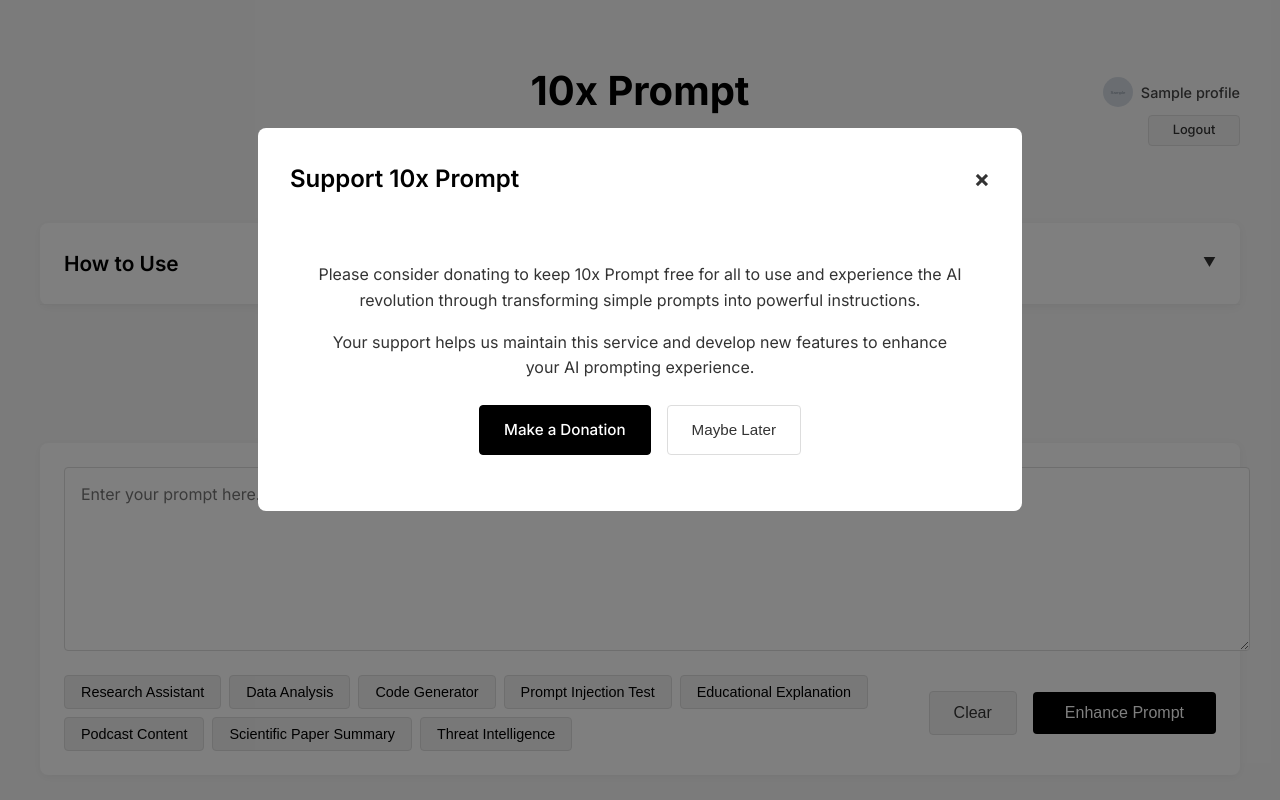
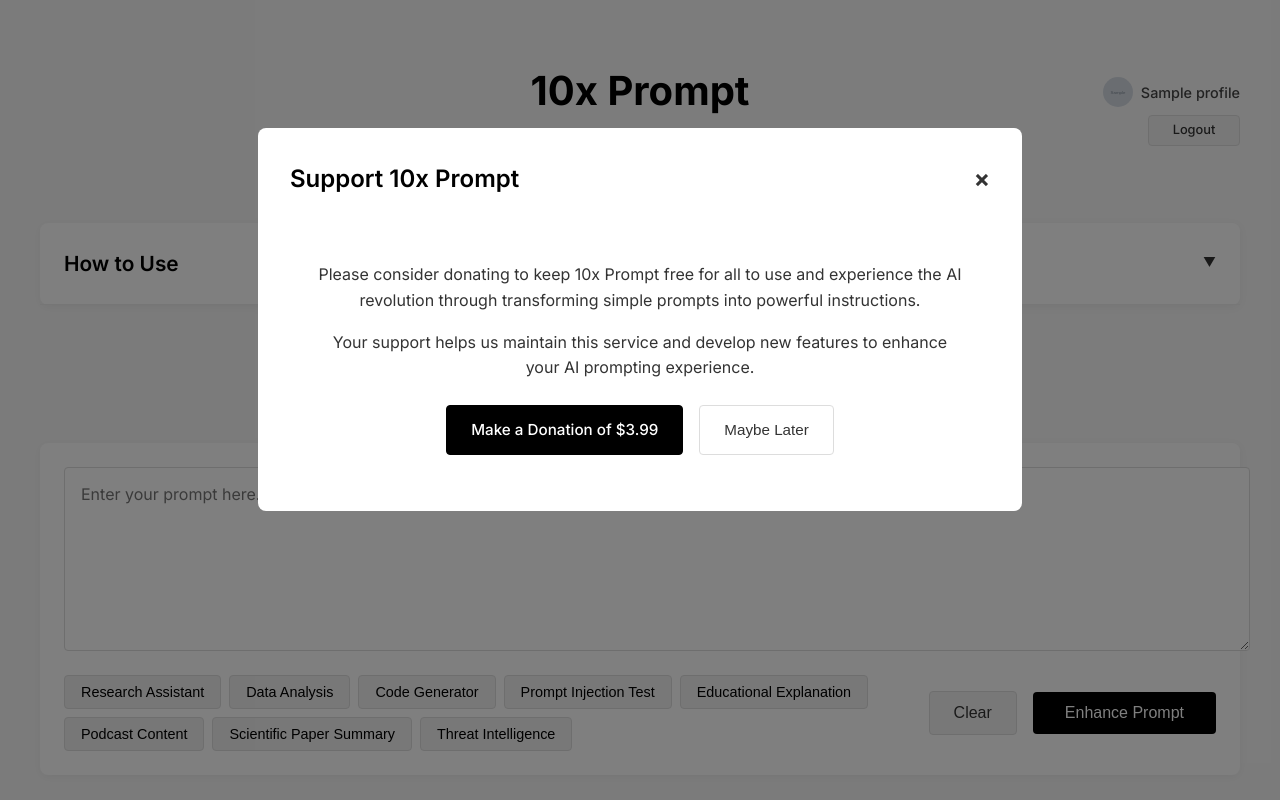
Before and after one commit to SampleBias/10x_prompt, a Flask app: template templates/index.html in a window 1280 px wide. Run offline with Flask 3, Linux system fonts and the light colour scheme; the template is opened without the code that fills it: most values are stand-ins (such as "Sample title", 1, 10 or a date in 2020); grey boxes marked "Sample" are stand-in pictures.

Commit message:
updated Text

```diff
--- a/templates/index.html
+++ b/templates/index.html
@@ -165,7 +165,7 @@
                 <p>Your support helps us maintain this service and develop new features to enhance your AI prompting experience.</p>
 
                 <div class="donation-buttons">
-                    <a href="https://buy.stripe.com/4gw4iJarm6kWezKbIS" class="donation-btn primary-btn" target="_blank">Make a Donation</a>
+                    <a href="https://buy.stripe.com/4gw4iJarm6kWezKbIS" class="donation-btn primary-btn" target="_blank">Make a Donation of $3.99</a>
                     <button id="maybe-later-btn" class="donation-btn secondary-btn">Maybe Later</button>
                 </div>
             </div>
```
